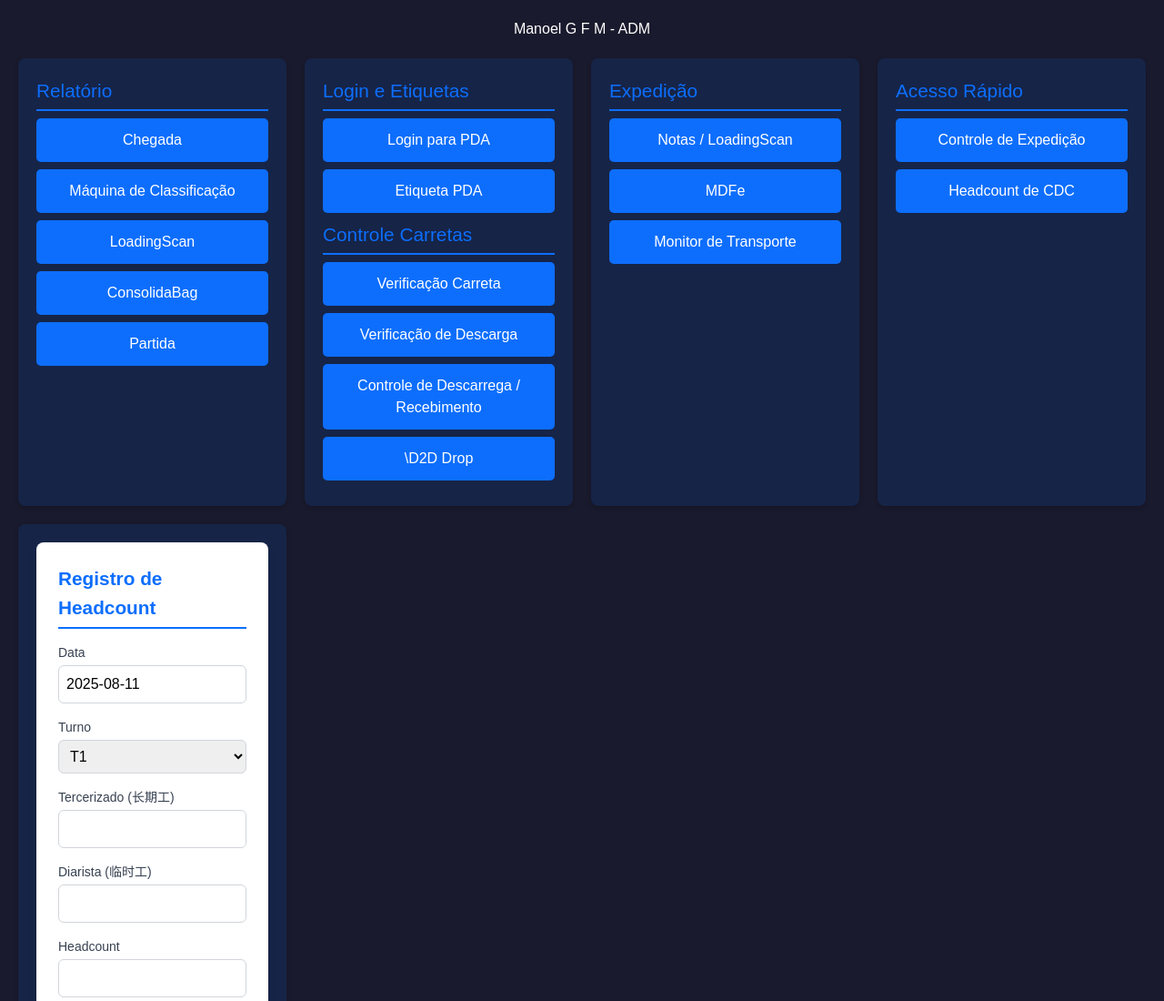
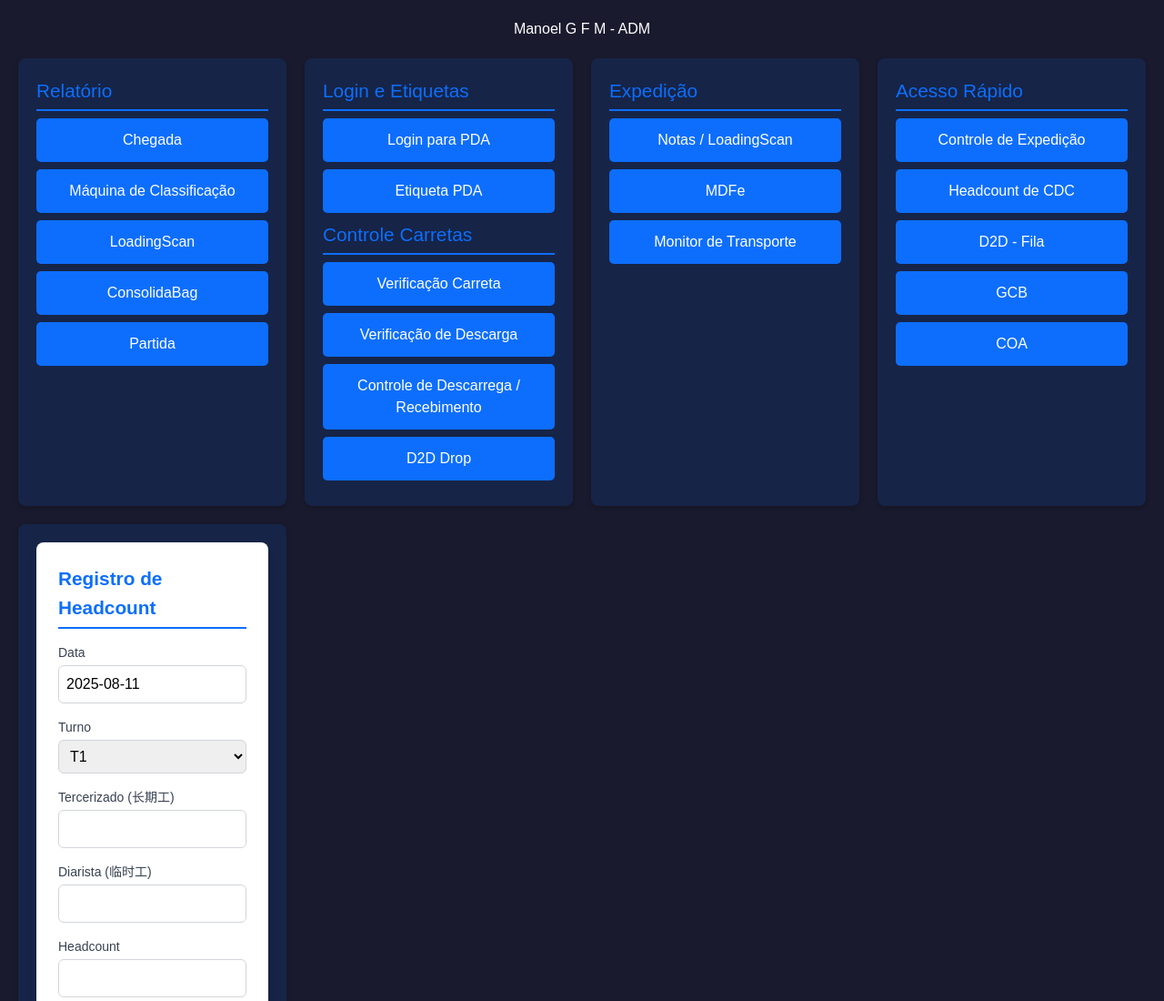
Before and after one commit to ericlmmendes/CDC, a plain HTML site: page adm.html in a window 1280 px wide. Shown: the top 1100 px of the page at 91% size. Drawn offline with nearby package versions, Linux system fonts and the light colour scheme.

Commit message:
Update adm.html

```diff
--- a/adm.html
+++ b/adm.html
@@ -111,7 +111,7 @@
             <form action="https://dc.imile.com/#/TransportManageDC/DCTransportMonitor/transportMonitorSegmentReport" method="get" target="_blank"><button type="submit" class="button">Verificação Carreta</button></form>
             <form action="https://dc.imile.com/#/DCoperation/DCScanmanagement/ScanQuery" method="get" target="_blank"><button type="submit" class="button">Verificação de Descarga</button></form>
             <form action="https://docs.google.com/spreadsheets/d/1MbhlUShVEn4N9KptmCMxD5fbgdWUpaA6ZcR_7W6guKA/edit?gid=487606796#gid=487606796" method="get" target="_blank"><button type="submit" class="button">Controle de Descarrega / Recebimento</button></form>
-            <form action="https://oc.imile.com/#/CenterOperation/ScanManagement/ScanQuery?listType=CarLock" method="get" target="_blank"><button type="submit" class="button">\D2D Drop</button></form>
+            <form action="https://oc.imile.com/#/CenterOperation/ScanManagement/ScanQuery?listType=CarLock" method="get" target="_blank"><button type="submit" class="button">D2D Drop</button></form>
         </div>
         <div class="section">
             <h2>Expedição</h2>
@@ -123,6 +123,9 @@
             <h2>Acesso Rápido</h2>
             <form action="https://docs.google.com/spreadsheets/d/1HF92DC0X1301vyquRkgRegQwkcXyPzcdEaAQe3SQEF4/edit?gid=1290737513#gid=1290737513" method="get" target="_blank"><button type="submit" class="button">Controle de Expedição</button></form>
             <form action="https://docs.google.com/spreadsheets/d/1pcpj1VUwHIZNjL-qOpVS1apxMo2e_KxYFlJ8xF4rLAY/edit?gid=0#gid=0" method="get" target="_blank"><button type="submit" class="button">Headcount de CDC</button></form>
+            <form action="https://ericlmmendes.github.io/D2D/" method="get" target="_blank"><button type="submit" class="button">D2D - Fila </button></form>
+            <form action="https://ericlmmendes.github.io/GCB/" method="get" target="_blank"><button type="submit" class="button">GCB</button></form>
+            <form action="https://ericlmmendes.github.io/COA/" method="get" target="_blank"><button type="submit" class="button">COA</button></form>
         </div>
         <div class="section">
             <!-- Headcount Form -->
```
